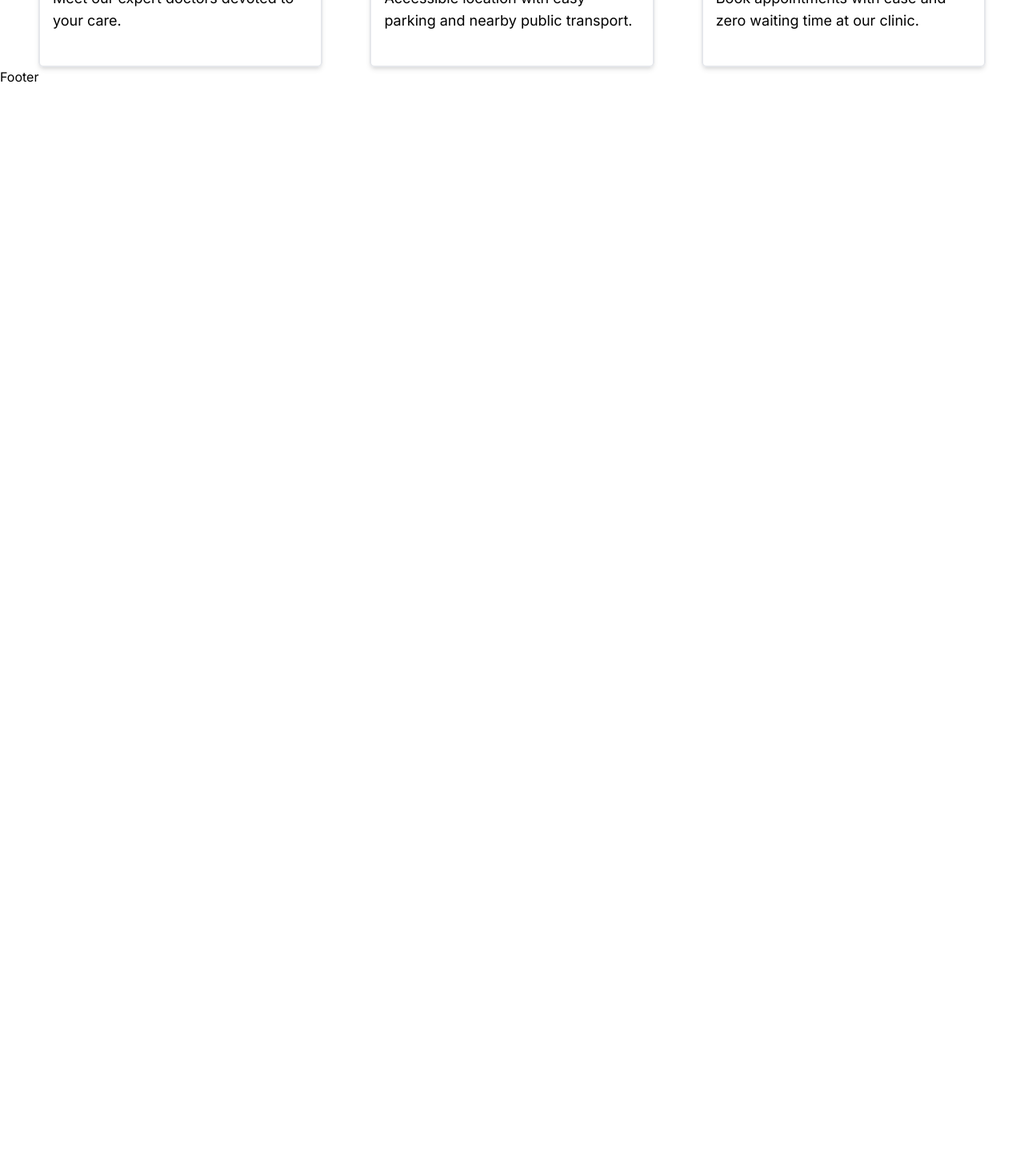
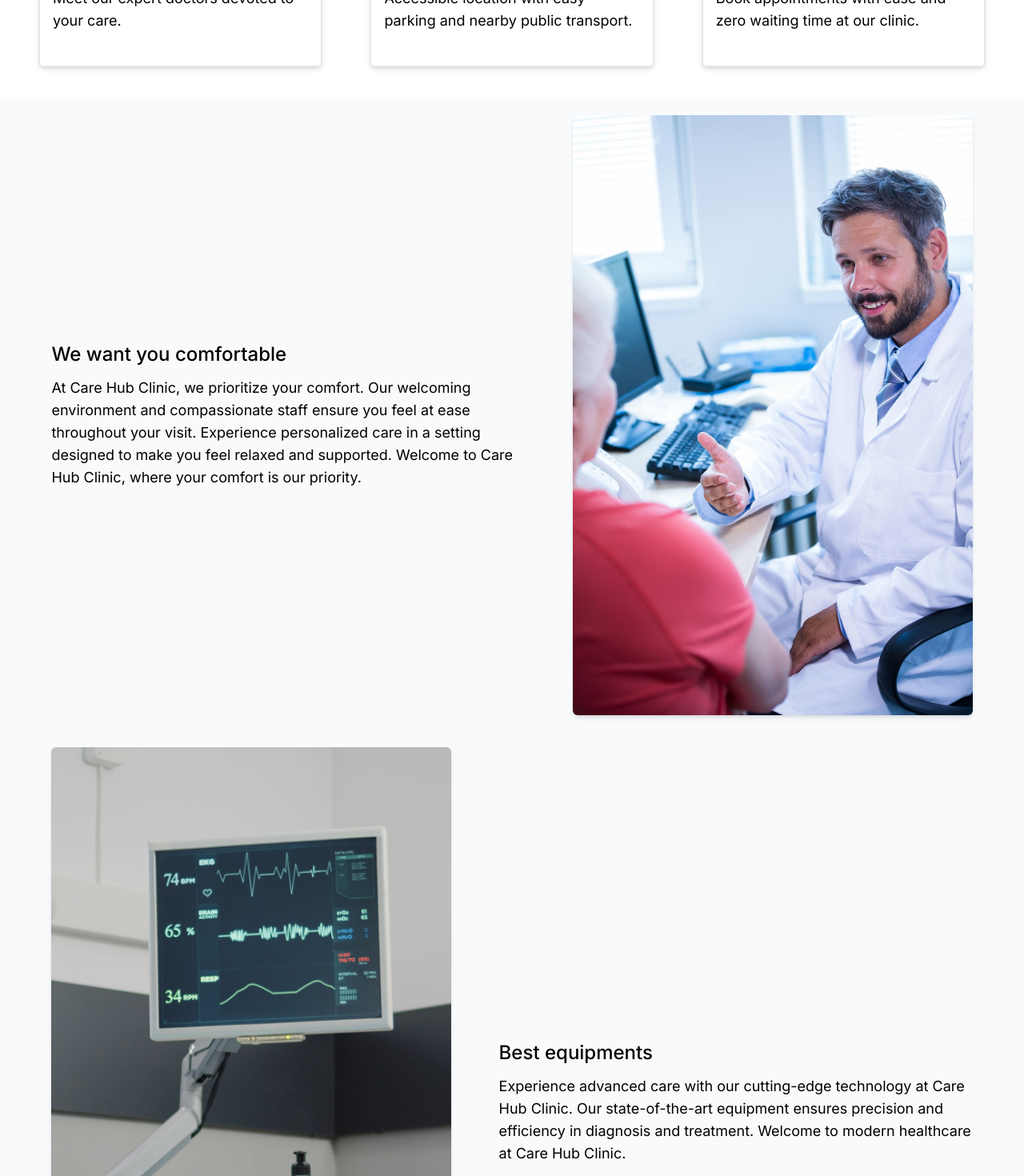
Before and after one commit to lagostt/care-hub, a Next.js app: page / in a window 1280 px wide. Shown: the part 1020-2490 px from the top of the page at 80% size. Before the commit the page ends 1128 px from the top, so only its background shows below. Built offline with nearby package versions, Linux system fonts and the light colour scheme; no server answers.

Commit message:
Add benifts section landing page

```diff
--- a/src/app/page.tsx
+++ b/src/app/page.tsx
@@ -1,5 +1,6 @@
 import Hero from "@/components/landing/Hero";
 import Feature from "@/components/landing/Feature";
+import TextImage from "@/components/landing/TextImage";
 
 
 export default function Home() {
@@ -7,6 +8,7 @@ export default function Home() {
     <main className="">
       <Hero/>
       <Feature/>
+      <TextImage/>
     </main>
   );
 }
--- /dev/null
+++ b/src/components/landing/TextImage.tsx
@@ -0,0 +1,39 @@
+import Image from "next/image";
+
+export default function TextImage() {
+
+    const TextSection = ({ title, body, style }: { title: string, body: string, style:string }) =>
+    <div className={`flex flex-col w-auto items-start justify-center lg:pt-0 pt-8 ${style} basis-1/2`}>
+        <div className=" lg:text-2xl text-xl font-medium text-left ">
+            {title}
+        </div>
+        <div className=" lg:text-lg text-base  text-left pt-3">
+            {body}
+        </div>
+    </div>
+
+    return (
+        <div className=" flex flex-col items-center lg:px-12 px-9 py-5 mt-10 bg-slate-50 ">
+            <div className="flex lg:flex-row flex-col w-full justify-center items-center lg:gap-[5%] ">
+               <TextSection
+                 style=" lg:order-1 order-2"
+                 title="We want you comfortable"
+                 body="At Care Hub Clinic, we prioritize your comfort. Our welcoming environment and compassionate staff ensure you feel at ease throughout your visit. Experience personalized care in a setting designed to make you feel relaxed and supported. Welcome to Care Hub Clinic, where your comfort is our priority."
+                />
+               <div className="flex flex-row lg:justify-end justify-center lg:order-2 order-1">
+                 <Image src='/image/patient.jpeg' alt='comfortable' width={500} height={300} className=" basis-1/2 shadow-md rounded-md"/>
+               </div>
+            </div>
+            <div className="flex lg:flex-row flex-col w-full justify-center items-center mt-10 lg:gap-[5%] ">
+               <div className="flex flex-row lg:justify-start justify-center">
+                 <Image src='/image/equipment.jpeg' alt='equipment' width={500} height={100} className=" basis-1/2 shadow-md rounded-md " />
+               </div>
+               <TextSection
+                 style=""
+                 title="Best equipments"
+                 body="Experience advanced care with our cutting-edge technology at Care Hub Clinic. Our state-of-the-art equipment ensures precision and efficiency in diagnosis and treatment. Welcome to modern healthcare at Care Hub Clinic."
+                />
+            </div>
+        </div>
+    )
+}
--- a/src/components/landing/feature/Card.tsx
+++ b/src/components/landing/feature/Card.tsx
@@ -22,7 +22,7 @@ export default function Card({ image, title, body }:CardProps) {
     </div>
 
     return (
-        <div className=' flex flex-col h-[450px] flex-none border-2 rounded-md shadow-md lg:w-[30%] w-[70%] '>
+        <div className=' flex flex-col h-[450px] flex-none border-2 rounded-md shadow-md lg:w-[30%] w-auto '>
             <Img/>
             <Title/>
             <Body/>
```
Also changed, not shown: public/image/equipment.jpeg (added), public/image/patient.jpeg (added).
